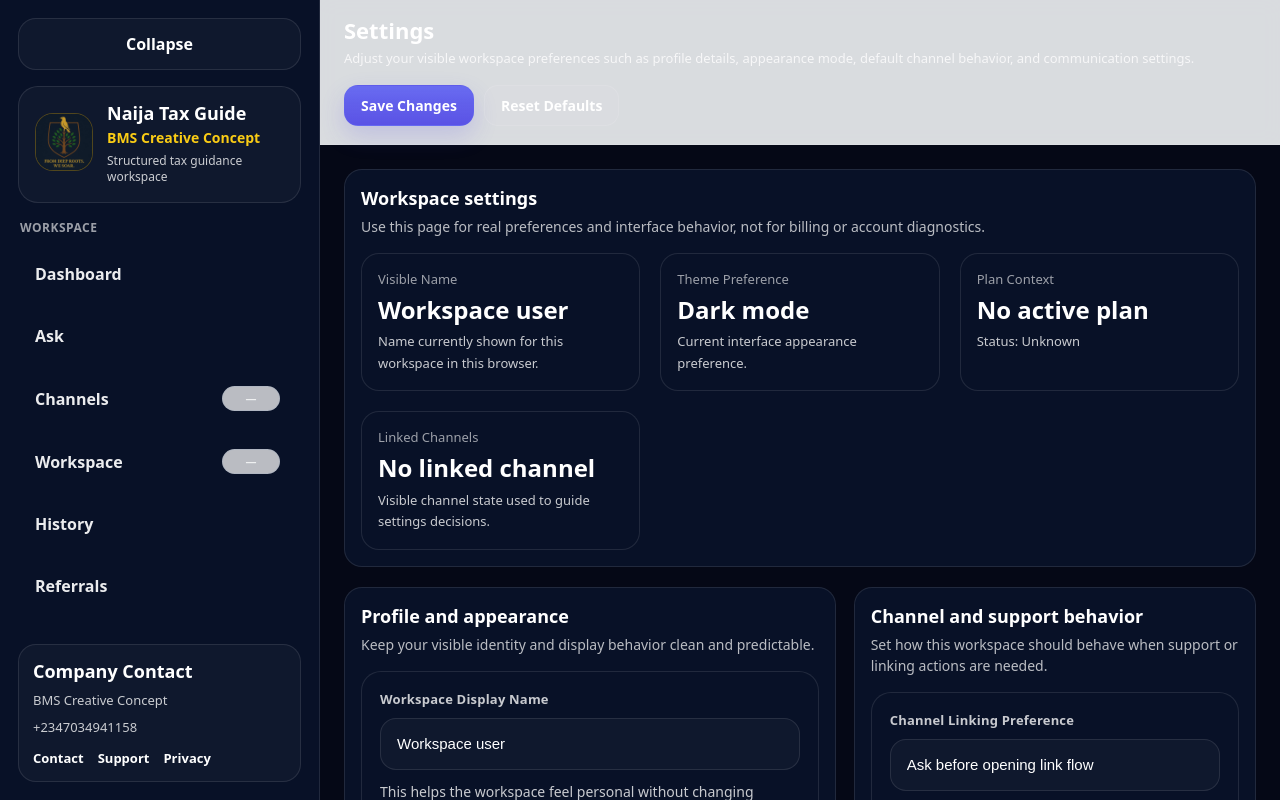
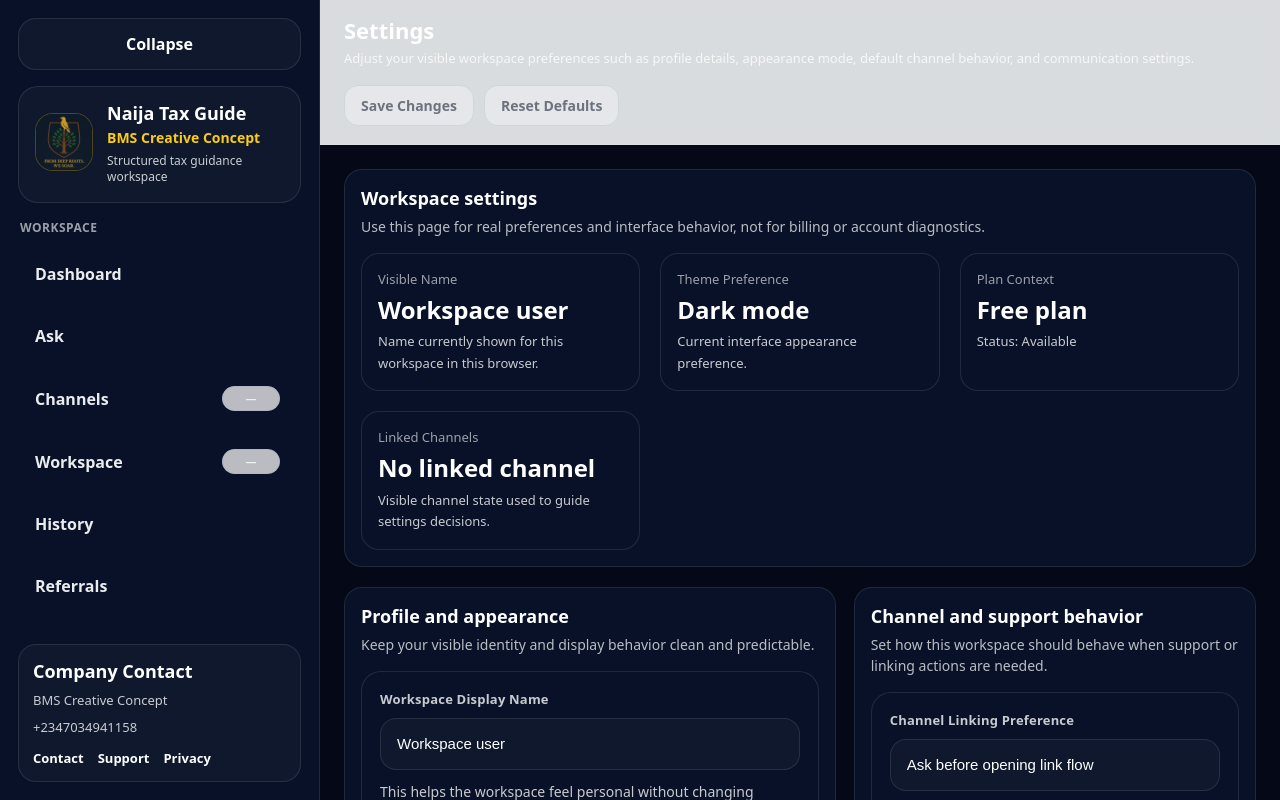
Before and after one commit to SirBM201/naija-tax-guide-frontend, a Next.js app: page /settings in a window 1280 px wide. Shown: the top 800 px of the page. Built offline with nearby package versions, Linux system fonts and the light colour scheme; no server answers; sample sign-in values are in the browser's storage.

Commit message:
Update page.tsx

```diff
--- a/app/settings/page.tsx
+++ b/app/settings/page.tsx
@@ -1,6 +1,6 @@
 "use client";
 
-import React, { useEffect, useMemo, useState } from "react";
+import React, { useEffect, useMemo, useRef, useState } from "react";
 import { useRouter } from "next/navigation";
 import AppShell, {
   shellButtonPrimary,
@@ -38,6 +38,11 @@ function safeText(value: unknown, fallback = "—"): string {
   return text || fallback;
 }
 
+function safeNumber(value: unknown, fallback = 0): number {
+  const num = Number(value);
+  return Number.isFinite(num) ? num : fallback;
+}
+
 function truthyValue(value: unknown): boolean {
   if (typeof value === "boolean") return value;
   if (typeof value === "number") return value > 0;
@@ -60,10 +65,7 @@ function defaultSettings(displayName: string, themeMode: ThemeMode): SettingsSta
   };
 }
 
-function readStoredSettings(
-  displayName: string,
-  themeMode: ThemeMode
-): SettingsState {
+function readStoredSettings(displayName: string, themeMode: ThemeMode): SettingsState {
   if (typeof window === "undefined") {
     return defaultSettings(displayName, themeMode);
   }
@@ -73,6 +75,7 @@ function readStoredSettings(
     if (!raw) return defaultSettings(displayName, themeMode);
 
     const parsed = JSON.parse(raw) as Partial<SettingsState>;
+
     return {
       ...defaultSettings(displayName, themeMode),
       ...parsed,
@@ -196,69 +199,120 @@ function toggleButtonStyle(active: boolean): React.CSSProperties {
   };
 }
 
+function actionButtonStyle(
+  baseStyle: React.CSSProperties,
+  disabled: boolean
+): React.CSSProperties {
+  if (!disabled) {
+    return {
+      ...baseStyle,
+      cursor: "pointer",
+      opacity: 1,
+    };
+  }
+
+  return {
+    ...baseStyle,
+    cursor: "not-allowed",
+    opacity: 1,
+    background: "#e5e7eb",
+    color: "#6b7280",
+    border: "1px solid #d1d5db",
+    boxShadow: "none",
+    filter: "grayscale(0.12)",
+    transform: "none",
+  };
+}
+
 export default function SettingsPage() {
   const router = useRouter();
-  const { logout } = useAuth();
+  const { logout, user } = useAuth();
   const { themeMode, resolvedMode, setThemeMode } = useSharedTheme();
-
   const { profile, subscription, billing, channelLinks, credits } = useWorkspaceState();
 
+  const profileData = (profile ?? {}) as Record<string, unknown>;
+  const subscriptionData = (subscription ?? {}) as Record<string, unknown>;
+  const billingData = (billing ?? {}) as Record<string, unknown>;
+  const channelLinksData = (channelLinks ?? {}) as Record<string, unknown>;
+  const creditsData = (credits ?? {}) as Record<string, unknown>;
+
   const visibleName = safeText(
-    (profile as any)?.full_name ||
-      (profile as any)?.display_name ||
-      (profile as any)?.first_name ||
-      "Workspace user"
+    profileData.full_name || profileData.display_name || profileData.first_name || "Workspace user"
   );
 
   const visibleEmail = safeText(
-    (profile as any)?.email || (billing as any)?.checkout_email || "Not visible"
+    profileData.email || billingData.checkout_email || user?.email || "Not visible"
   );
 
-  const planName = safeText(
-    (subscription as any)?.plan_name ||
-      (billing as any)?.plan_name ||
-      (subscription as any)?.plan_code ||
-      "No active plan"
+  const rawPlanName = safeText(
+    subscriptionData.plan_name ||
+      billingData.plan_name ||
+      subscriptionData.plan_code ||
+      billingData.plan_code ||
+      "",
+    ""
   );
 
-  const planStatus = safeText(
-    (subscription as any)?.status || (billing as any)?.status || "Unknown"
+  const rawPlanStatus = safeText(
+    subscriptionData.status || billingData.status || "",
+    ""
   );
 
+  const normalizedPlanName = rawPlanName.toLowerCase();
+  const normalizedPlanStatus = rawPlanStatus.toLowerCase();
+
+  const isFreeContext =
+    normalizedPlanName === "free" ||
+    normalizedPlanStatus === "free" ||
+    rawPlanName === "" ||
+    rawPlanName.toLowerCase() === "no active plan";
+
+  const planName = isFreeContext ? "Free plan" : rawPlanName;
+  const planStatus = isFreeContext ? "Available" : rawPlanStatus || "Active";
+
   const whatsappLinked = truthyValue(
-    (channelLinks as any)?.whatsapp_linked || (channelLinks as any)?.whatsapp?.linked
+    channelLinksData.whatsapp_linked ||
+      (channelLinksData.whatsapp as Record<string, unknown> | undefined)?.linked
   );
 
   const telegramLinked = truthyValue(
-    (channelLinks as any)?.telegram_linked || (channelLinks as any)?.telegram?.linked
+    channelLinksData.telegram_linked ||
+      (channelLinksData.telegram as Record<string, unknown> | undefined)?.linked
   );
 
   const channelState =
     whatsappLinked && telegramLinked
-      ? "WhatsApp + Telegram linked"
-      : whatsappLinked
-      ? "WhatsApp linked"
-      : telegramLinked
-      ? "Telegram linked"
+      ? "All linked"
+      : whatsappLinked || telegramLinked
+      ? "Partially linked"
       : "No linked channel";
+
+  const currentCredits = safeNumber(creditsData.balance, 0);
 
   const [settings, setSettings] = useState<SettingsState>(
     defaultSettings(visibleName, themeMode)
   );
+  const [lastSavedSettings, setLastSavedSettings] = useState<SettingsState | null>(null);
   const [loaded, setLoaded] = useState(false);
   const [savedNotice, setSavedNotice] = useState("");
   const [errorNotice, setErrorNotice] = useState("");
 
+  const hasLoadedFromStorage = useRef(false);
+
   useEffect(() => {
+    if (hasLoadedFromStorage.current) return;
+
     const next = readStoredSettings(visibleName, themeMode);
     setSettings(next);
+    setLastSavedSettings(next);
     setThemeMode(next.themeMode);
     setLoaded(true);
+    hasLoadedFromStorage.current = true;
   }, [visibleName, themeMode, setThemeMode]);
 
   const themeSummary = useMemo(() => {
     if (settings.themeMode === "system") {
-      return resolvedMode === "light" ? "System (light now)" : "System (dark now)";
+      return resolvedMode === "light" ? "System default (light now)" : "System default (dark now)";
     }
     return settings.themeMode === "light" ? "Light mode" : "Dark mode";
   }, [settings.themeMode, resolvedMode]);
@@ -269,12 +323,14 @@ export default function SettingsPage() {
       settings.supportUpdates ? "Support" : null,
       settings.billingReminders ? "Billing" : null,
     ].filter(Boolean);
+
     return items.length ? items.join(", ") : "All disabled";
-  }, [
-    settings.emailNotifications,
-    settings.supportUpdates,
-    settings.billingReminders,
-  ]);
+  }, [settings.emailNotifications, settings.supportUpdates, settings.billingReminders]);
+
+  const hasChanges = useMemo(() => {
+    if (!lastSavedSettings) return false;
+    return JSON.stringify(settings) !== JSON.stringify(lastSavedSettings);
+  }, [settings, lastSavedSettings]);
 
   function updateField<K extends keyof SettingsState>(key: K, value: SettingsState[K]) {
     setSettings((prev) => ({ ...prev, [key]: value }));
@@ -293,9 +349,11 @@ export default function SettingsPage() {
         ...settings,
         displayName: safeText(settings.displayName, visibleName),
       };
+
       saveSettings(payload);
       setThemeMode(payload.themeMode);
       setSettings(payload);
+      setLastSavedSettings(payload);
       setSavedNotice(
         "Settings saved successfully. Theme and reminder preferences are now updated for this browser."
       );
@@ -308,9 +366,10 @@ export default function SettingsPage() {
 
   function onReset() {
     try {
-      const next = defaultSettings(visibleName, "dark");
+      const next = defaultSettings(visibleName, "system");
       saveSettings(next);
       setSettings(next);
+      setLastSavedSettings(next);
       setThemeMode(next.themeMode);
       setSavedNotice("Settings reset to default values.");
       setErrorNotice("");
@@ -344,10 +403,23 @@ export default function SettingsPage() {
       subtitle="Adjust your visible workspace preferences such as profile details, appearance mode, default channel behavior, and communication settings."
       actions={
         <>
-          <button type="button" onClick={onSave} style={shellButtonPrimary()}>
+          <button
+            type="button"
+            onClick={onSave}
+            disabled={!hasChanges}
+            aria-disabled={!hasChanges}
+            style={actionButtonStyle(shellButtonPrimary(), !hasChanges)}
+          >
             Save Changes
           </button>
-          <button type="button" onClick={onReset} style={shellButtonSecondary()}>
+
+          <button
+            type="button"
+            onClick={onReset}
+            disabled={!hasChanges}
+            aria-disabled={!hasChanges}
+            style={actionButtonStyle(shellButtonSecondary(), !hasChanges)}
+          >
             Reset Defaults
           </button>
         </>
@@ -464,7 +536,7 @@ export default function SettingsPage() {
                 <div style={{ color: "var(--text)", lineHeight: 1.85, fontSize: 15 }}>
                   <div>Email: {visibleEmail}</div>
                   <div>Current Plan: {planName}</div>
-                  <div>Visible Credits: {Number((credits as any)?.balance ?? 0)}</div>
+                  <div>Visible Credits: {currentCredits}</div>
                 </div>
               </div>
             </div>
@@ -622,15 +694,30 @@ export default function SettingsPage() {
           subtitle="Use these actions when you want to navigate safely or leave the workspace."
         >
           <div style={{ display: "flex", gap: 12, flexWrap: "wrap" }}>
-            <button type="button" onClick={() => router.push("/profile")} style={shellButtonSecondary()}>
-              Open Profile
+            <button
+              type="button"
+              onClick={() => router.push("/workspace")}
+              style={shellButtonSecondary()}
+            >
+              Open Workspace
             </button>
-            <button type="button" onClick={() => router.push("/support")} style={shellButtonSecondary()}>
+
+            <button
+              type="button"
+              onClick={() => router.push("/support")}
+              style={shellButtonSecondary()}
+            >
               Open Support
             </button>
-            <button type="button" onClick={() => router.push("/channels")} style={shellButtonSecondary()}>
+
+            <button
+              type="button"
+              onClick={() => router.push("/channels")}
+              style={shellButtonSecondary()}
+            >
               Open Channels
             </button>
+
             <button type="button" onClick={onLogout} style={shellButtonPrimary()}>
               Logout
             </button>
```
